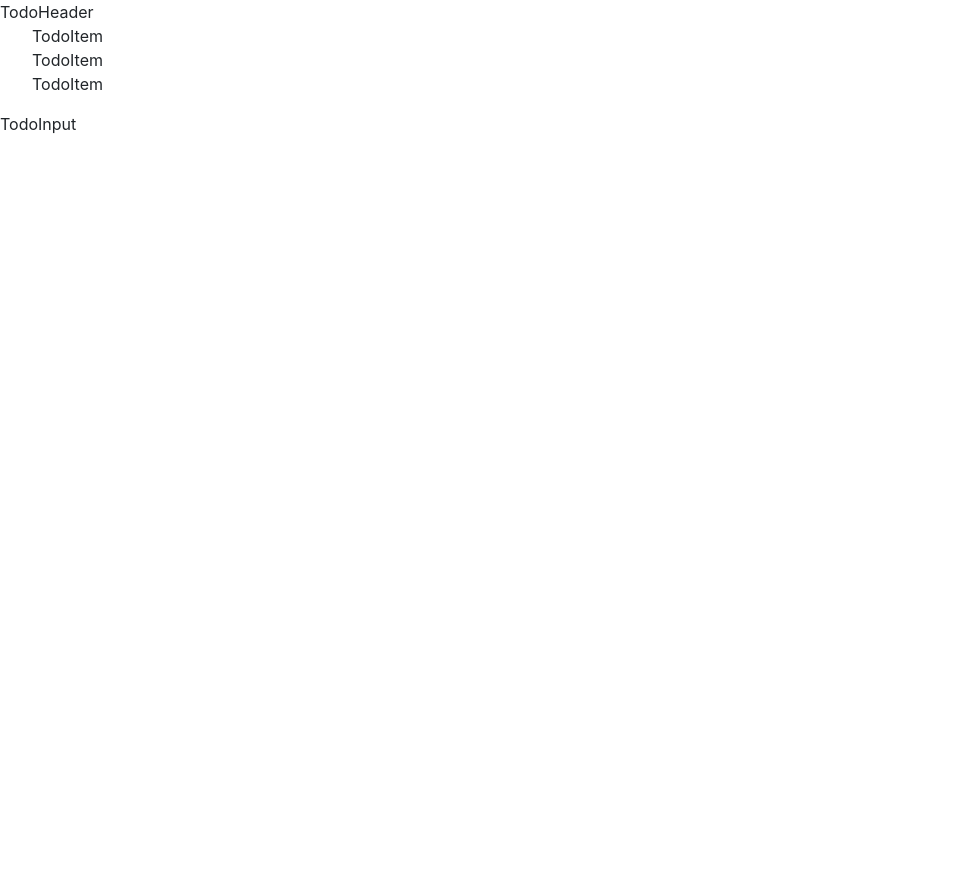
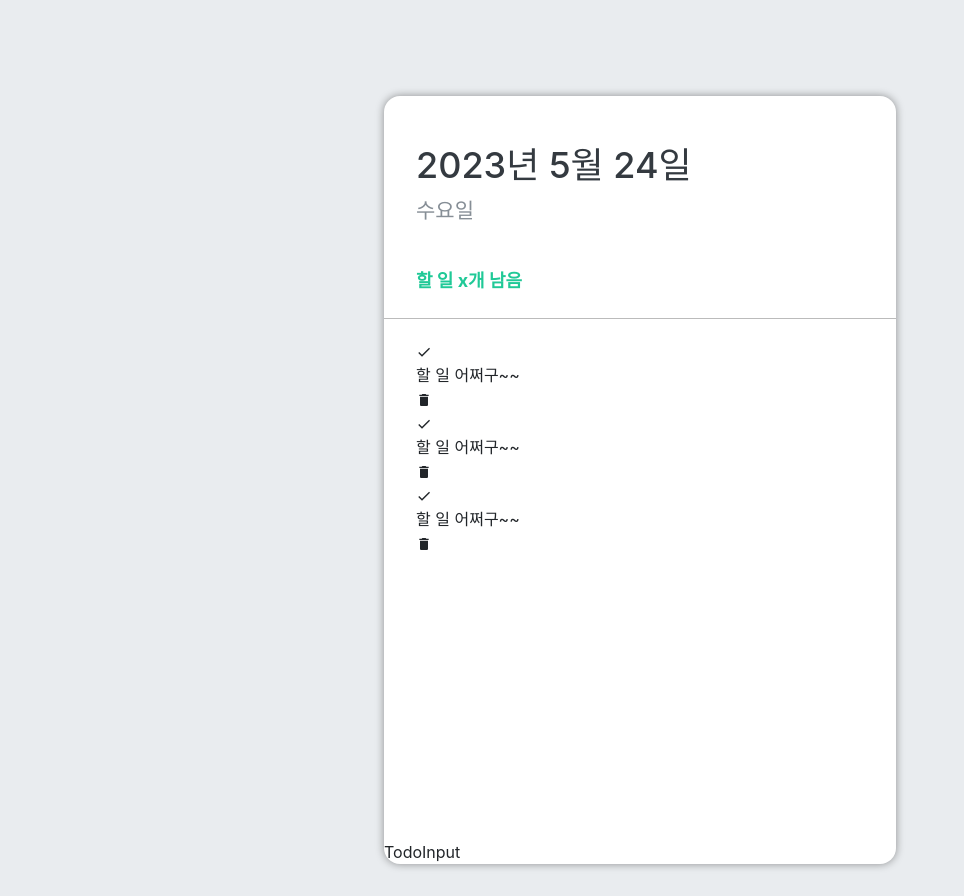
Before and after one commit to youngsik823/todoClient, a React (Create React App) app: page / in a window 1280 px wide. Shown: the whole page, without its empty margins (0-964 px from the left). Before the commit the page ends 800 px from the top, so only its background shows below. Built offline with nearby package versions, Linux system fonts and the light colour scheme; the HTML template or start-up script is replaced by a standard one.

Commit message:
#2 - scss 작성중 1

```diff
--- a/src/App.css
+++ b/src/App.css
@@ -1,38 +1,8 @@
-.App {
-  text-align: center;
+
+a {
+  color: inherit;
+  text-decoration: none;
 }
-
-.App-logo {
-  height: 40vmin;
-  pointer-events: none;
+body {
+  background: #e9ecef;
 }
-
-@media (prefers-reduced-motion: no-preference) {
-  .App-logo {
-    animation: App-logo-spin infinite 20s linear;
-  }
-}
-
-.App-header {
-  background-color: #282c34;
-  min-height: 100vh;
-  display: flex;
-  flex-direction: column;
-  align-items: center;
-  justify-content: center;
-  font-size: calc(10px + 2vmin);
-  color: white;
-}
-
-.App-link {
-  color: #61dafb;
-}
-
-@keyframes App-logo-spin {
-  from {
-    transform: rotate(0deg);
-  }
-  to {
-    transform: rotate(360deg);
-  }
-}
--- a/src/component/TodoHeader.js
+++ b/src/component/TodoHeader.js
@@ -1,8 +1,14 @@
 import React from 'react'
+
+import './scss/TodoHeader.scss';
 
 const TodoHeader = () => {
   return (
-    <div>TodoHeader</div>
+    <header>
+        <h1>2023년 5월 24일</h1>
+        <div className='day'>수요일</div>
+        <div className='tasks-left'>할 일 x개 남음</div>
+    </header>
   )
 }
 
--- a/src/component/TodoItem.js
+++ b/src/component/TodoItem.js
@@ -1,8 +1,17 @@
 import React from 'react'
+import {MdDelete, MdDone} from 'react-icons/md';
 
 const TodoItem = () => {
   return (
-    <li className='todo-list-item'>TodoItem</li>
+    <li className='todo-list-item'>
+        <div className='check-circle'>
+            <MdDone />
+        </div>
+        <span className='text'>할 일 어쩌구~~</span>
+        <div className='remove'>
+            <MdDelete />
+        </div>
+    </li>
   )
 }
 
--- a/src/component/TodoMain.js
+++ b/src/component/TodoMain.js
@@ -1,5 +1,7 @@
 import React from 'react'
 import TodoItem from './TodoItem'
+
+import './scss/TodoMain.scss';
 
 const TodoMain = () => {
   return (
--- a/src/component/TodoTemplate.js
+++ b/src/component/TodoTemplate.js
@@ -2,6 +2,8 @@ import React from 'react'
 import TodoHeader from './TodoHeader'
 import TodoMain from './TodoMain'
 import TodoInput from './TodoInput'
+
+import './scss/TodoTemplate.scss';
 
 const TodoTemplate = () => {
   return (
--- /dev/null
+++ b/src/component/scss/TodoHeader.scss
@@ -0,0 +1,25 @@
+
+// 변수 사용
+$my-dark-gray: #343a40;
+
+header {
+    padding: 48px 32px 24px;
+    border-bottom: 1px solid #bbb;
+
+    h1 {
+        font-size: 36px;
+        color: $my-dark-gray;
+    }
+
+    .day {
+        margin-top: 4px;
+        color: #868e96;
+        font-size: 21px;
+    }
+    .tasks-left {
+        color: #20c997;
+        font-size: 18px;
+        margin-top: 40px;
+        font-weight: 700;
+    }
+}
--- /dev/null
+++ b/src/component/scss/TodoMain.scss
@@ -0,0 +1,5 @@
+.todo-list {
+    flex: 1;
+    padding: 20px 32px 48px;
+    overflow: auto;
+}
--- /dev/null
+++ b/src/component/scss/TodoTemplate.scss
@@ -0,0 +1,16 @@
+
+.TodoTemplate {
+    width: 512px;
+    height: 768px;
+
+    position: relative;
+    background: #fff;
+    border-radius: 16px;
+    box-shadow: 0 0 8px  rgba(0, 0, 0, 0.4);
+
+    //페이지 중앙에 나타나도록 설정
+    margin: 96px auto 32px;
+
+    display: flex;
+    flex-direction: column;
+  }
```
